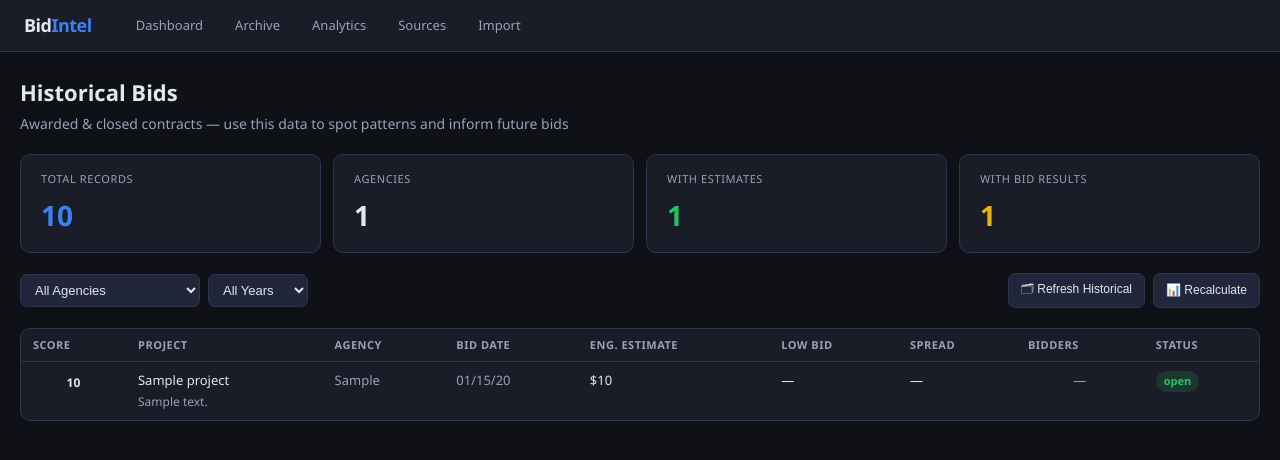
After one commit to Crisduran06/skills-introduction-to-github, a FastAPI app: template bid-intel/app/templates/archive.html in a window 1280 px wide. The commit adds this page. Shown: the top 460 px of the page. Run offline with FastAPI, Linux system fonts and the light colour scheme; the template is opened without the code that fills it: most values are stand-ins (such as "Sample title", 1, 10 or a date in 2020).

Commit message:
Add Archive tab for historical bid data
- /archive route with agency + year filters, shows awarded/closed projects
- Columns: relevance score, project, agency, bid date, engineer estimate,
  low bid amount, spread vs estimate, bidder count, status
- Links to project detail pages
- Empty state with instructions when no historical data loaded
- Archive nav link added between Dashboard and Analytics

https://claude.ai/code/session_01X4JpwiCXdwCqheq6fbjEpn

```diff
--- a/bid-intel/app/main.py
+++ b/bid-intel/app/main.py
@@ -199,6 +199,51 @@ async def project_detail(request: Request, project_id: int, db: Session = Depend
     })
 
 
+@app.get("/archive", response_class=HTMLResponse)
+async def archive_page(request: Request, agency: Optional[str] = None,
+                        year: Optional[int] = None, db: Session = Depends(get_db)):
+    from sqlalchemy import extract
+    q = db.query(Project).filter(
+        (Project.is_archived == True) | (Project.status.in_(["awarded", "bid_opened"]))  # noqa: E712
+    )
+    if agency:
+        q = q.filter(Project.agency_owner == agency)
+    if year:
+        q = q.filter(extract("year", Project.bid_due_date) == year)
+
+    projects = q.order_by(Project.bid_due_date.desc().nulls_last()).limit(500).all()
+
+    analytics_map: dict[int, ProjectBidAnalytics] = {}
+    for a in db.query(ProjectBidAnalytics).filter(
+        ProjectBidAnalytics.project_id.in_([p.id for p in projects])
+    ).all():
+        analytics_map[a.project_id] = a
+
+    agencies = [r[0] for r in db.query(Project.agency_owner).filter(
+        (Project.is_archived == True) | (Project.status.in_(["awarded", "bid_opened"])),  # noqa: E712
+        Project.agency_owner.isnot(None),
+    ).distinct().order_by(Project.agency_owner).all()]
+
+    years = sorted({
+        p.bid_due_date.year for p in
+        db.query(Project).filter(
+            (Project.is_archived == True) | (Project.status.in_(["awarded", "bid_opened"])),  # noqa: E712
+            Project.bid_due_date.isnot(None),
+        ).all()
+    }, reverse=True)
+
+    total = len(projects)
+    return templates.TemplateResponse(request, "archive.html", {
+        "projects": projects,
+        "analytics_map": analytics_map,
+        "agencies": agencies,
+        "years": years,
+        "selected_agency": agency,
+        "selected_year": year,
+        "total": total,
+    })
+
+
 @app.get("/analytics", response_class=HTMLResponse)
 async def analytics_page(request: Request, db: Session = Depends(get_db)):
     trends = get_trend_analytics(db)
--- /dev/null
+++ b/bid-intel/app/templates/archive.html
@@ -0,0 +1,132 @@
+{% extends "base.html" %}
+{% block title %}Historical Bids{% endblock %}
+{% block content %}
+<div class="page-header">
+  <h1>Historical Bids</h1>
+  <p>Awarded &amp; closed contracts — use this data to spot patterns and inform future bids</p>
+</div>
+
+{% if projects %}
+<div class="stat-grid" style="margin-bottom:20px">
+  <div class="stat-card">
+    <div class="label">Total Records</div>
+    <div class="value accent">{{ total }}</div>
+  </div>
+  <div class="stat-card">
+    <div class="label">Agencies</div>
+    <div class="value">{{ agencies | length }}</div>
+  </div>
+  <div class="stat-card">
+    <div class="label">With Estimates</div>
+    <div class="value green">{{ projects | selectattr('engineer_estimate') | list | length }}</div>
+  </div>
+  <div class="stat-card">
+    <div class="label">With Bid Results</div>
+    <div class="value yellow">{{ analytics_map | length }}</div>
+  </div>
+</div>
+{% endif %}
+
+<div style="display:flex;gap:10px;flex-wrap:wrap;margin-bottom:20px;align-items:center">
+  <form method="get" action="/archive" style="display:flex;gap:8px;flex-wrap:wrap;align-items:center">
+    <select name="agency" onchange="this.form.submit()" style="min-width:180px">
+      <option value="">All Agencies</option>
+      {% for a in agencies %}
+      <option value="{{ a }}" {% if a == selected_agency %}selected{% endif %}>{{ a }}</option>
+      {% endfor %}
+    </select>
+    <select name="year" onchange="this.form.submit()" style="min-width:100px">
+      <option value="">All Years</option>
+      {% for y in years %}
+      <option value="{{ y }}" {% if y == selected_year %}selected{% endif %}>{{ y }}</option>
+      {% endfor %}
+    </select>
+    {% if selected_agency or selected_year %}
+    <a href="/archive" style="font-size:12px;color:var(--muted);border:1px solid var(--border);padding:6px 12px;border-radius:7px">✕ Clear</a>
+    {% endif %}
+  </form>
+  <div style="margin-left:auto;display:flex;gap:8px">
+    <button class="secondary" onclick="fetchHistory()" style="font-size:12px;padding:6px 12px">🗂 Refresh Historical</button>
+    <button class="secondary" onclick="calcAnalytics()" style="font-size:12px;padding:6px 12px">📊 Recalculate</button>
+  </div>
+</div>
+
+{% if projects %}
+<div class="card" style="padding:0">
+  <div class="table-wrap">
+    <table>
+      <thead>
+        <tr>
+          <th>Score</th>
+          <th>Project</th>
+          <th>Agency</th>
+          <th>Bid Date</th>
+          <th>Eng. Estimate</th>
+          <th>Low Bid</th>
+          <th>Spread</th>
+          <th>Bidders</th>
+          <th>Status</th>
+        </tr>
+      </thead>
+      <tbody>
+        {% for p in projects %}
+        {% set a = analytics_map.get(p.id) %}
+        <tr>
+          <td style="text-align:center">
+            {% if p.relevance_score %}
+            <span class="score score-{{ p.relevance_score }}" title="{{ p.relevance_reason or '' }}">{{ p.relevance_score }}</span>
+            {% else %}
+            <span class="score score-none">?</span>
+            {% endif %}
+          </td>
+          <td>
+            <a href="/projects/{{ p.id }}" style="font-weight:500;color:var(--text)">{{ p.project_name }}</a>
+            {% if p.description %}
+            <div style="color:var(--muted);font-size:12px;margin-top:2px">{{ p.description[:80] }}{% if p.description|length > 80 %}…{% endif %}</div>
+            {% endif %}
+          </td>
+          <td style="color:var(--muted);white-space:nowrap">{{ p.agency_owner or '—' }}</td>
+          <td style="white-space:nowrap;color:var(--muted)">
+            {{ p.bid_due_date.strftime('%m/%d/%y') if p.bid_due_date else '—' }}
+          </td>
+          <td style="white-space:nowrap">{{ (p.engineer_estimate or p.estimate_value) | currency }}</td>
+          <td style="white-space:nowrap">
+            {% if a and a.low_bid_amount %}
+            <span style="color:var(--green);font-weight:600">{{ a.low_bid_amount | currency }}</span>
+            {% else %}—{% endif %}
+          </td>
+          <td style="white-space:nowrap">
+            {% if a and a.low_bid_vs_engineer_estimate_percent %}
+            <span class="{% if a.low_bid_vs_engineer_estimate_percent < 0 %}delta-neg{% elif a.low_bid_vs_engineer_estimate_percent > 10 %}delta-pos{% else %}delta-zero{% endif %}">
+              {{ a.low_bid_vs_engineer_estimate_percent | pct }}
+            </span>
+            {% else %}—{% endif %}
+          </td>
+          <td style="text-align:center;color:var(--muted)">
+            {{ a.actual_bidders_count if a and a.actual_bidders_count else '—' }}
+          </td>
+          <td>
+            <span class="badge badge-{{ p.status }}">{{ p.status.replace('_',' ') }}</span>
+          </td>
+        </tr>
+        {% endfor %}
+      </tbody>
+    </table>
+  </div>
+</div>
+
+{% else %}
+<div class="card empty">
+  <div class="icon">🗄️</div>
+  <div style="font-size:16px;margin-bottom:8px">No historical data yet</div>
+  <div style="color:var(--muted);margin-bottom:20px;max-width:480px;margin-left:auto;margin-right:auto">
+    Click <strong>Load Historical Data</strong> to pull awarded and closed bids from connected sources.
+    BART, Mountain View, and VTA have historical data available.
+    You can also import past bid results manually using the
+    <a href="/manual-import">Import</a> page.
+  </div>
+  <button class="secondary" onclick="fetchHistory()">🗂 Load Historical Data</button>
+</div>
+{% endif %}
+
+{% endblock %}
--- a/bid-intel/app/templates/base.html
+++ b/bid-intel/app/templates/base.html
@@ -130,6 +130,7 @@
 <nav>
   <div class="logo">Bid<span>Intel</span></div>
   <a href="/" class="nav-link {% if request.url.path == '/' %}active{% endif %}">Dashboard</a>
+  <a href="/archive" class="nav-link {% if request.url.path == '/archive' %}active{% endif %}">Archive</a>
   <a href="/analytics" class="nav-link {% if request.url.path == '/analytics' %}active{% endif %}">Analytics</a>
   <a href="/sources" class="nav-link {% if request.url.path == '/sources' %}active{% endif %}">Sources</a>
   <a href="/manual-import" class="nav-link {% if request.url.path == '/manual-import' %}active{% endif %}">Import</a>
```
